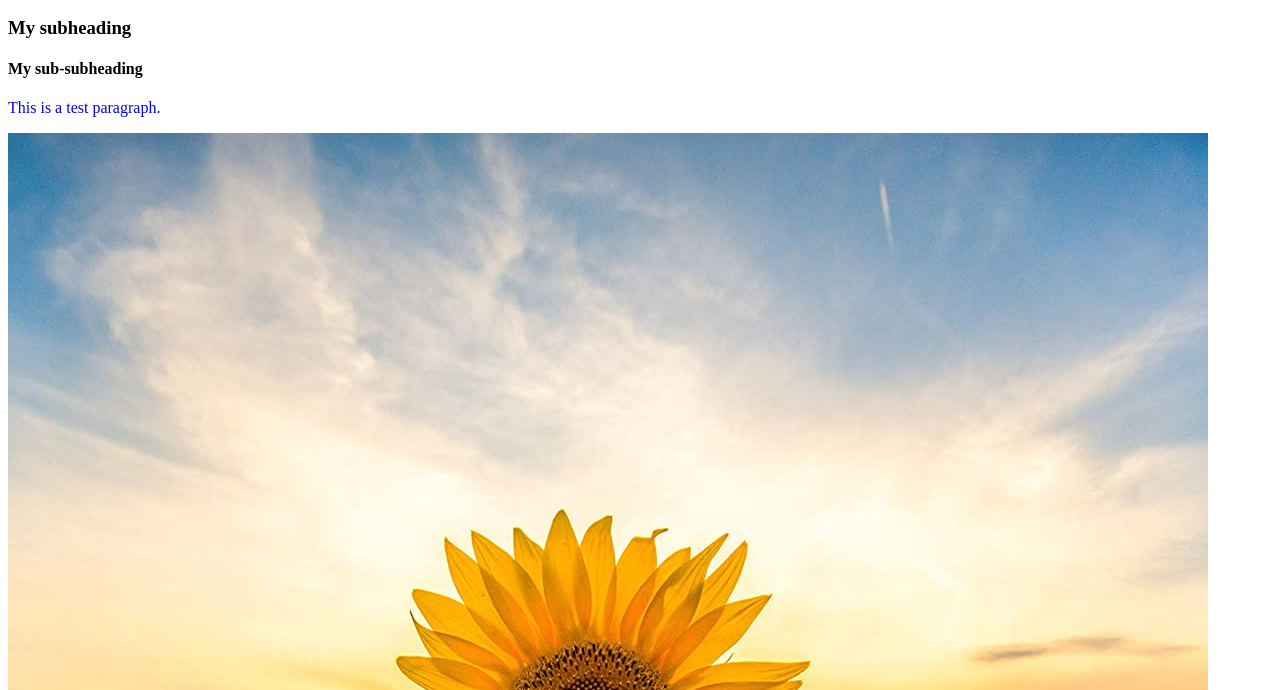
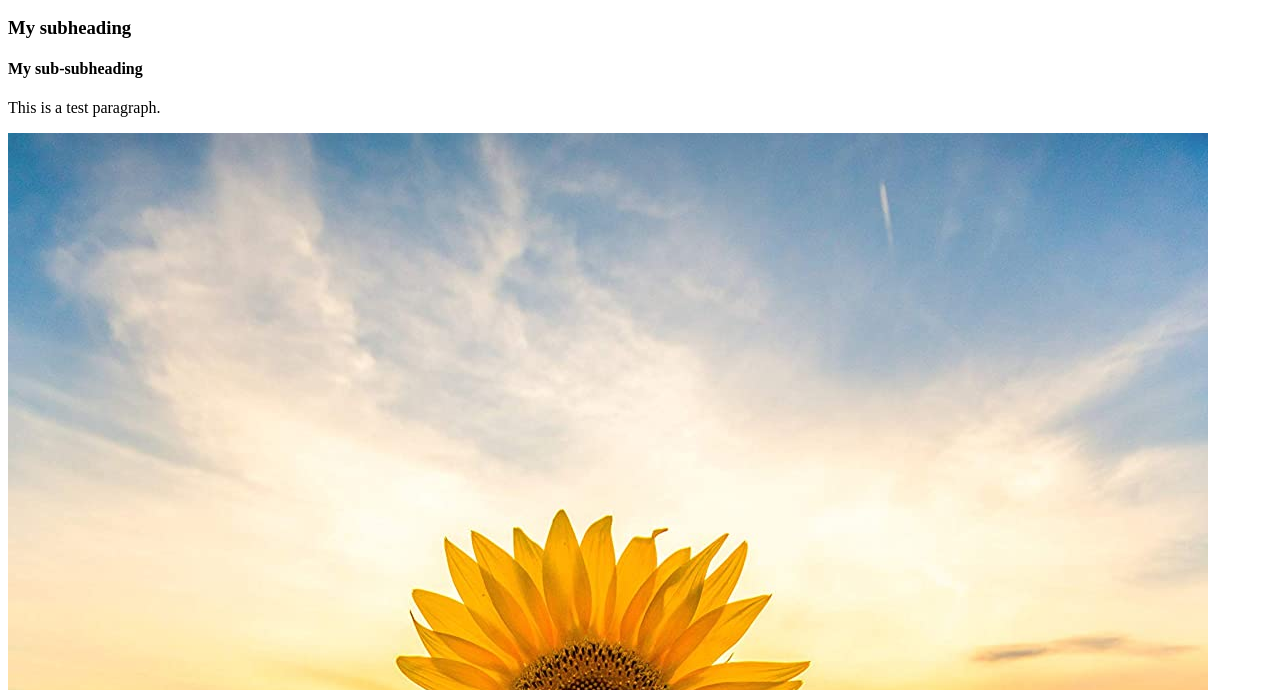
Before and after one commit to ryliehogan/test-site, a plain HTML site: page index.html in a window 1280 px wide. Shown: the part 110-800 px from the top of the page. Drawn offline with Linux system fonts and the light colour scheme.

Commit message:
Edit style.css

```diff
--- a/styles/style.css
+++ b/styles/style.css
@@ -1,3 +1,3 @@
-p {
+title {
     color: blue;
   }
```
